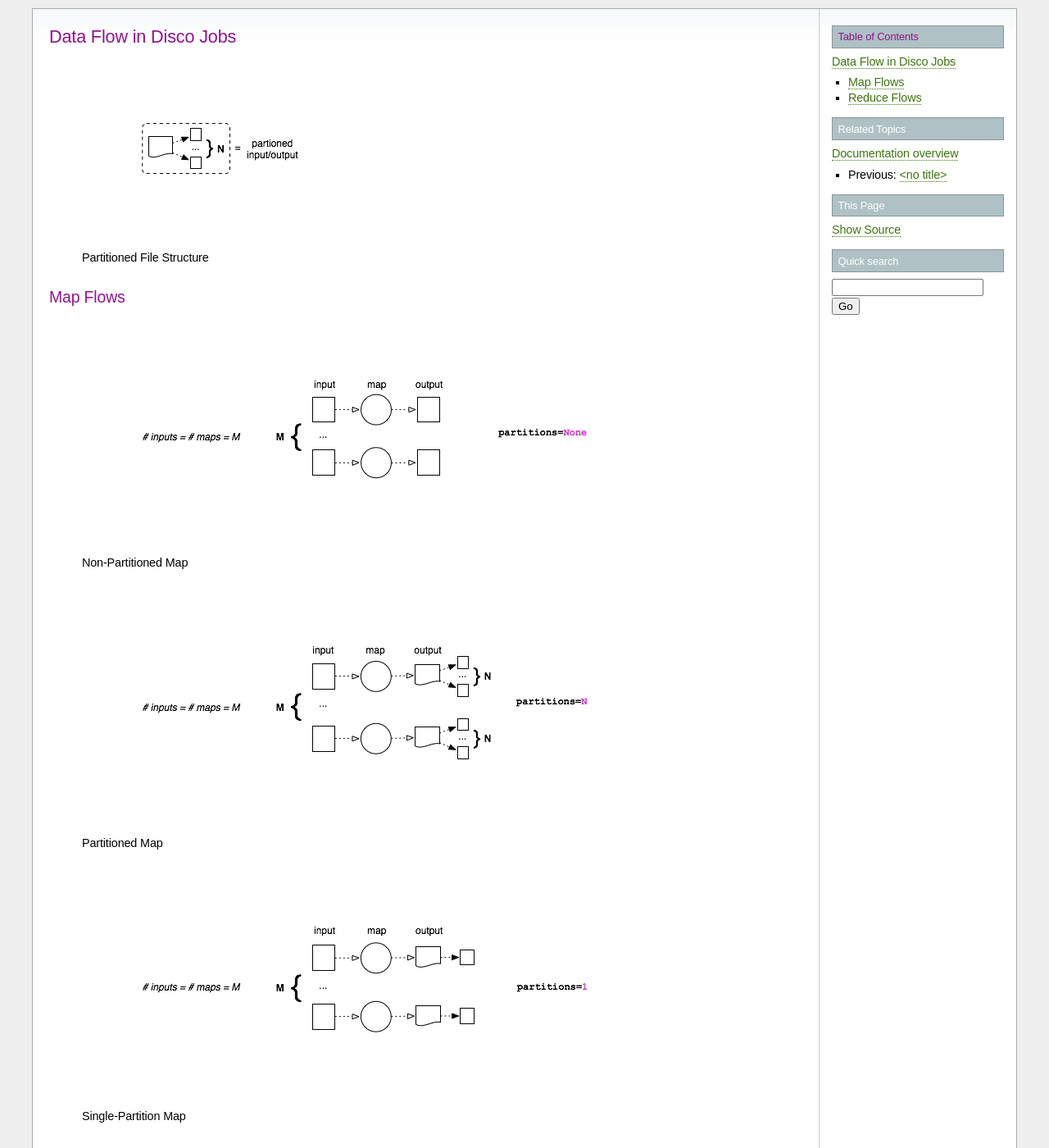
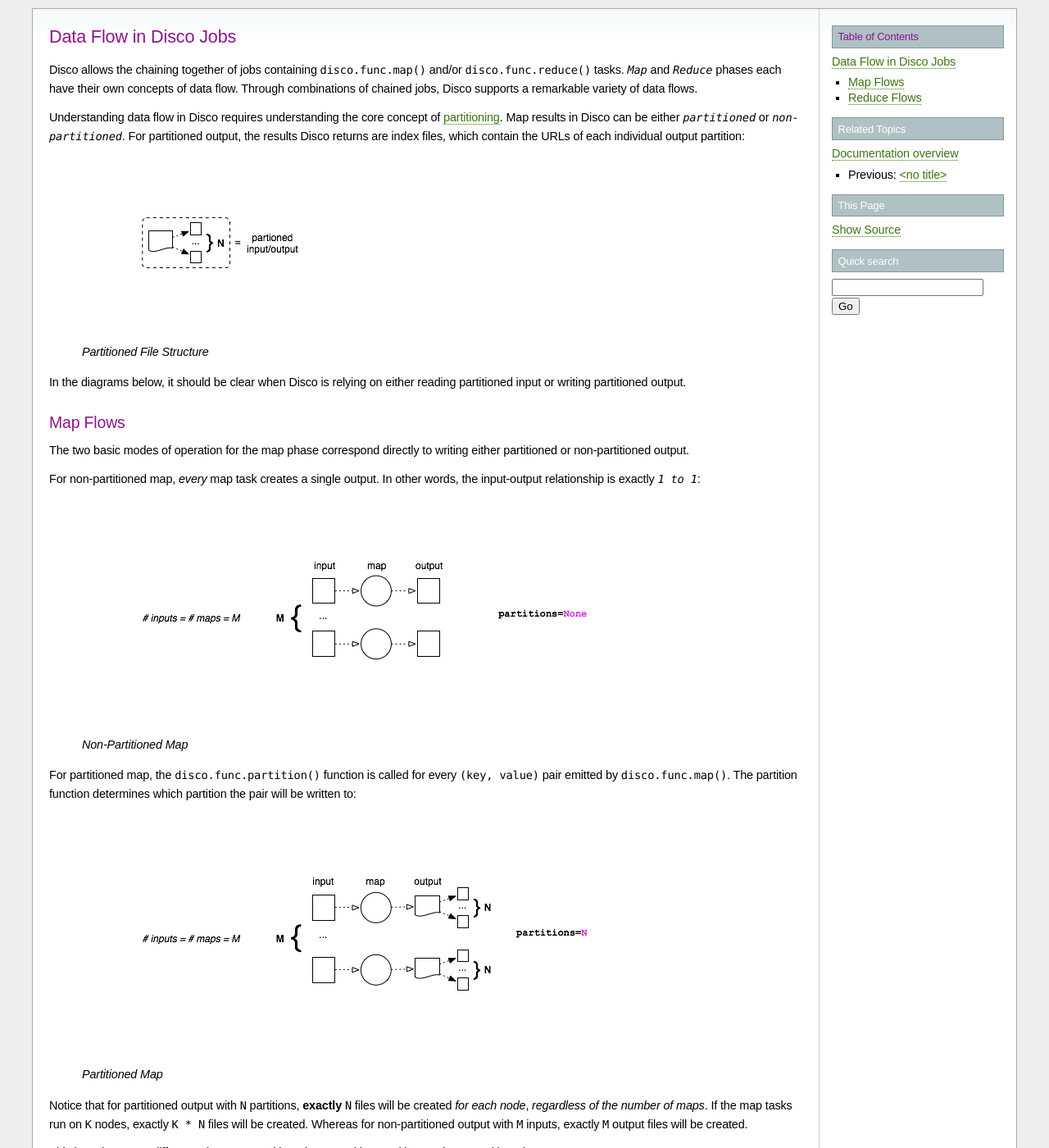
Before and after one commit to discoproject/disco, a Sphinx documentation site: the page built from doc/howto/dataflow.rst, in a window 1280 px wide and 1400 px high. Shown: the whole window at 82% size. Built offline with Sphinx 7.4.7, drawn with Linux system fonts in a browser that asks for light colours; some of the changed text lies outside the part shown.

Commit message:
added some text about the dataflow

```diff
--- a/doc/howto/dataflow.rst
+++ b/doc/howto/dataflow.rst
@@ -3,55 +3,109 @@
 Data Flow in Disco Jobs
 =======================
 
+Disco allows the chaining together of jobs containing
+:func:`disco.func.map` and/or :func:`disco.func.reduce` tasks.
+`Map` and `Reduce` phases each have their own concepts of data flow.
+Through combinations of chained jobs, Disco supports a remarkable
+variety of data flows.
+
+Understanding data flow in Disco requires understanding the core concept of :term:`partitioning`.
+Map results in Disco can be either `partitioned` or `non-partitioned`.
+For partitioned output, the results Disco returns are index files,
+which contain the URLs of each individual output partition:
+
 .. figure:: ../images/dataflow/partitioned_file.png
 
-   Partitioned File Structure
+   *Partitioned File Structure*
+
+In the diagrams below, it should be clear when Disco is relying on
+either reading partitioned input or writing partitioned output.
 
 Map Flows
 ---------
 
+The two basic modes of operation for the map phase correspond directly
+to writing either partitioned or non-partitioned output.
+
+For non-partitioned map, *every* map task creates a single output.
+In other words, the input-output relationship is exactly `1 to 1`:
 
 .. _non-partitioned_map_flow:
 
 .. figure:: ../images/dataflow/non-partitioned_map_flow.png
 
-   Non-Partitioned Map
+   *Non-Partitioned Map*
 
+
+For partitioned map, the :func:`disco.func.partition` function is called
+for every ``(key, value)`` pair emitted by :func:`disco.func.map`.
+The partition function determines which partition the pair will be written to:
 
 .. _partitioned_map_flow:
 
 .. figure:: ../images/dataflow/partitioned_map_flow.png
 
-   Partitioned Map
+   *Partitioned Map*
 
+
+Notice that for partitioned output with ``N`` partitions, **exactly** ``N``
+files will be created *for each node*, *regardless of the number of maps*.
+If the map tasks run on ``K`` nodes, exactly ``K * N`` files will be created.
+Whereas for non-partitioned output with ``M`` inputs,
+exactly ``M`` output files will be created.
+
+This is an important difference between partitioned output with 1 partition,
+and non-partitioned output:
 
 .. _one_partition_map_flow:
 
 .. figure:: ../images/dataflow/one_partition_map_flow.png
 
-   Single-Partition Map
+   *Single-Partition Map*
+
+
+The default number of partitions for map is 1.
+This means that by default if you run ``M`` maps on ``K`` nodes,
+you end up with ``K`` files containing the results.
+In older versions of Disco, there were no partitions by default,
+so that jobs with a huge number of inputs produced a huge number of outputs.
+If ``M >> K``, this is suboptimal for the reduce phase.
 
 
 Reduce Flows
 ------------
 
+The basic modes of operation for the reduce phase correspond to
+partitioned/non-partitioned input (instead of output as in the map phase).
+
+For non-partitioned input, there can only ever be 1 reduce task:
 
 .. _non-partitioned_reduce_flow:
 
 .. figure:: ../images/dataflow/non-partitioned_reduce_flow.png
 
-   Non-Partitioned Reduce Flow
+   *Non-Partitioned Reduce Flow*
 
+
+The situation is slightly more complicated for partitioned input,
+as there is a choice to be made whether or not to merge the partitions,
+so that all results are handled by a single reduce:
 
 .. _merge_partitioned_reduce_flow:
 
 .. figure:: ../images/dataflow/merge_partitioned_reduce_flow.png
 
-   Merge Partitioned Reduce Flow
+   *Merge Partitioned Reduce Flow*
 
+
+Or to use the normal, distributed reduce,
+in which there are ``N`` reduces for ``N`` partitions:
 
 .. _normal_partitioned_reduce_flow:
 
 .. figure:: ../images/dataflow/normal_partitioned_reduce_flow.png
 
-   Normal Partitioned Reduce Flow
+   *Normal Partitioned Reduce Flow*
+
+
+As you might expect, the default is to distribute the reduce phase.
```
Also changed, not shown: doc/glossary.rst (+8 -0 lines).
